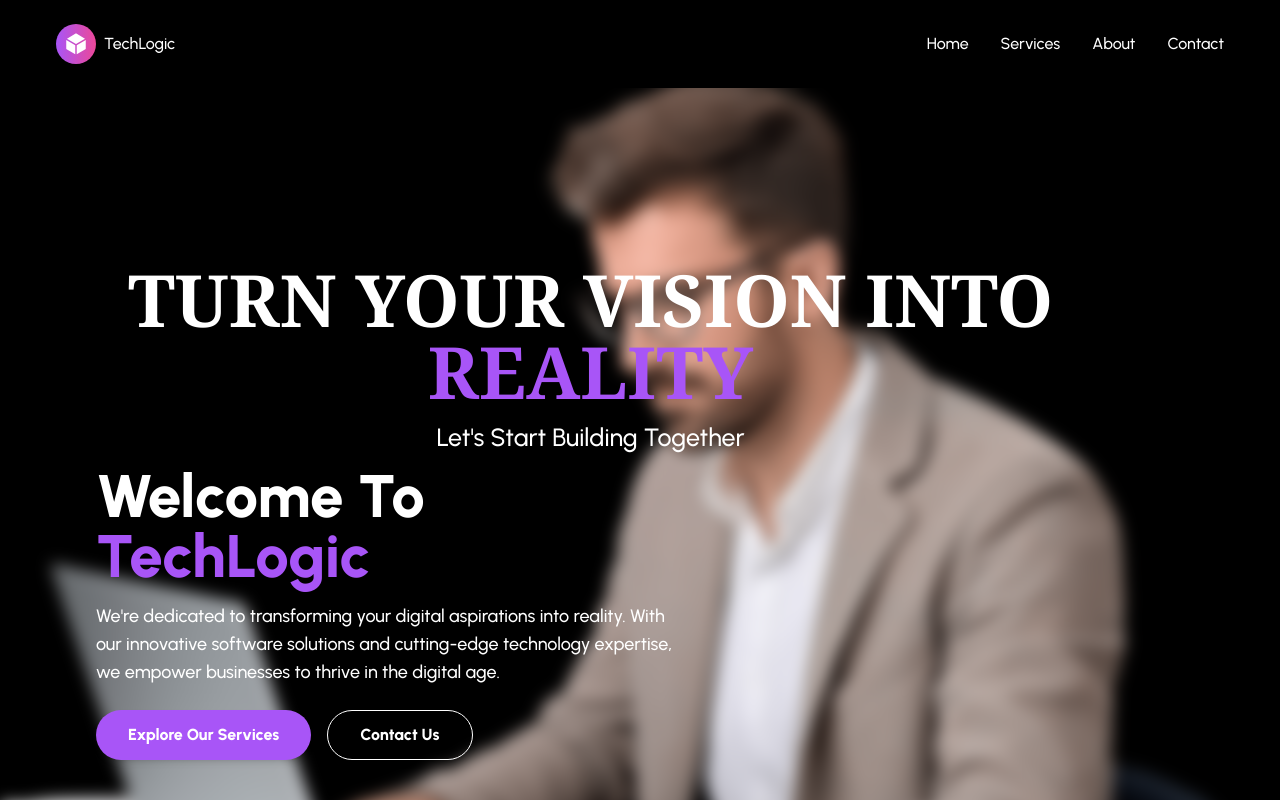
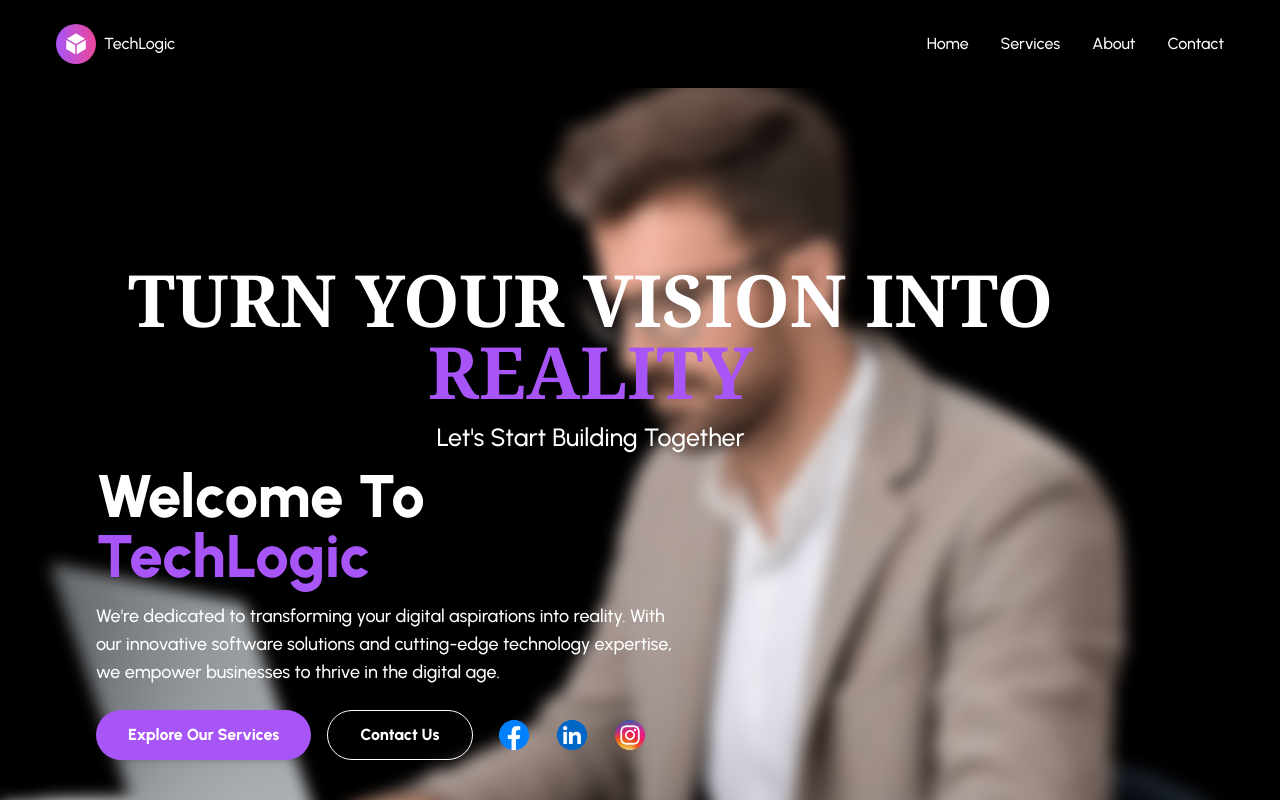
Before and after one commit to sayyamButt317/TechLogic, a React (Vite) app in the folder Client/: page / in a window 1280 px wide. Shown: the top 800 px of the page. Built offline with nearby package versions, Linux system fonts and the light colour scheme.

Commit message:
update social icon

```diff
--- a/Client/src/Utils/socialicons.jsx
+++ b/Client/src/Utils/socialicons.jsx
@@ -15,6 +15,7 @@ const SocialIcons = () => {
 
 
       {icons.map((icon, index) => (
+        // eslint-disable-next-line react/jsx-key
         <span>
           <a
             key={index}
--- a/Client/src/components/Home/Hero.jsx
+++ b/Client/src/components/Home/Hero.jsx
@@ -2,7 +2,7 @@ import { motion } from "framer-motion";
 import Sidebar from "./sidebar";
 import { useNavigate } from "react-router-dom";
 import manwithlaptop from "../../assets/manwithlaptop.png";
-
+import SocialIcons from "../../Utils/socialicons"
 function Hero() {
   const navigate = useNavigate();
   return (
@@ -45,6 +45,7 @@ function Hero() {
               >
                 Contact Us
               </motion.button>
+             <SocialIcons/>
             </div>
           </motion.div>
         </div>
```
